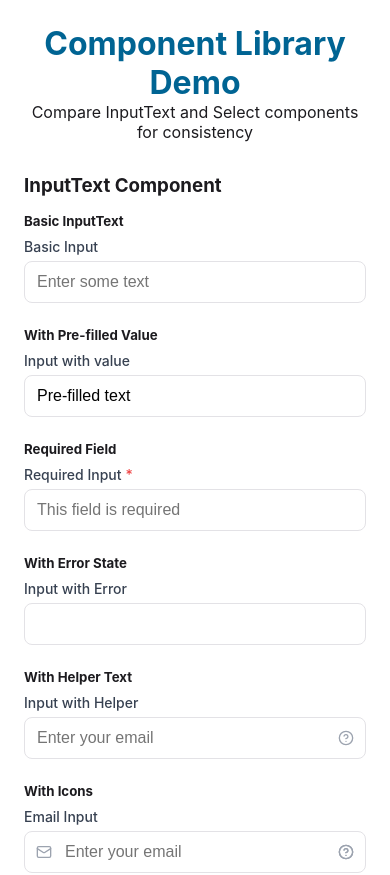
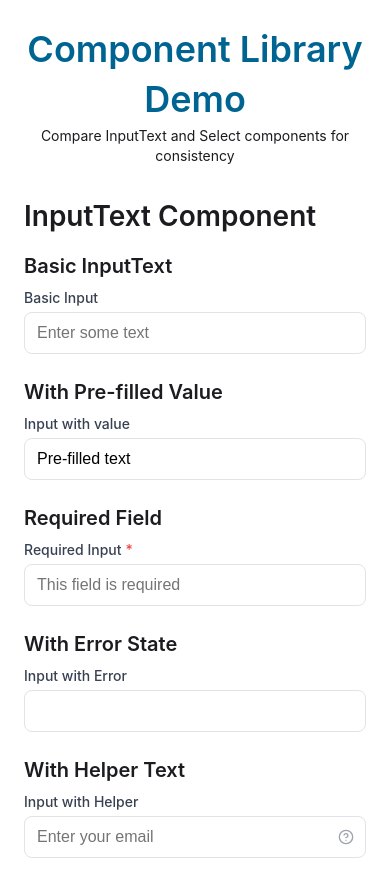
Before and after one commit to Sporteev/sporteev-components, a React (Vite) app: page / in a window 390 px wide. Shown: the top 875 px of the page. Built offline with nearby package versions, Linux system fonts and the light colour scheme.

Commit message:
fix: force override text styling

```diff
--- a/src/components/atoms/text/index.tsx
+++ b/src/components/atoms/text/index.tsx
@@ -60,29 +60,30 @@ export const Text: React.FC<TextProps> = ({
   };
 
   // Variant classes with responsive typography - pixel perfect match to sporteev-crm
+  // Using !important to override Material-UI typography styles
   const variantClasses = {
-    h1: "text-h1 lg:text-h1-desktop",
-    h2: "text-h2 lg:text-h2-desktop",
-    h3: "text-h3 lg:text-h3-desktop",
-    h4: "text-h4 lg:text-h4-desktop",
-    h5: "text-h5 lg:text-h5-desktop",
-    h6: "text-h6 lg:text-h6-desktop",
-    "bold-large-text": "text-bold-large-text lg:text-bold-large-text-desktop",
+    h1: "!text-h1 lg:!text-h1-desktop",
+    h2: "!text-h2 lg:!text-h2-desktop",
+    h3: "!text-h3 lg:!text-h3-desktop",
+    h4: "!text-h4 lg:!text-h4-desktop",
+    h5: "!text-h5 lg:!text-h5-desktop",
+    h6: "!text-h6 lg:!text-h6-desktop",
+    "bold-large-text": "!text-bold-large-text lg:!text-bold-large-text-desktop",
     "regular-large-text":
-      "text-regular-large-text lg:text-regular-large-text-desktop",
+      "!text-regular-large-text lg:!text-regular-large-text-desktop",
     "multiline-large-text":
-      "text-multiline-large-text lg:text-multiline-large-text-desktop",
+      "!text-multiline-large-text lg:!text-multiline-large-text-desktop",
     "bold-medium-text":
-      "text-bold-medium-text lg:text-bold-medium-text-desktop",
+      "!text-bold-medium-text lg:!text-bold-medium-text-desktop",
     "regular-medium-text":
-      "text-regular-medium-text lg:text-regular-medium-text-desktop",
+      "!text-regular-medium-text lg:!text-regular-medium-text-desktop",
     "multiline-medium-text":
-      "text-multiline-medium-text lg:text-multiline-medium-text-desktop",
-    "bold-small-text": "text-bold-small-text lg:text-bold-small-text-desktop",
+      "!text-multiline-medium-text lg:!text-multiline-medium-text-desktop",
+    "bold-small-text": "!text-bold-small-text lg:!text-bold-small-text-desktop",
     "regular-small-text":
-      "text-regular-small-text lg:text-regular-small-text-desktop",
+      "!text-regular-small-text lg:!text-regular-small-text-desktop",
     "multiline-small-text":
-      "text-multiline-small-text lg:text-multiline-small-text-desktop",
+      "!text-multiline-small-text lg:!text-multiline-small-text-desktop",
   };
 
   // Color classes
```
